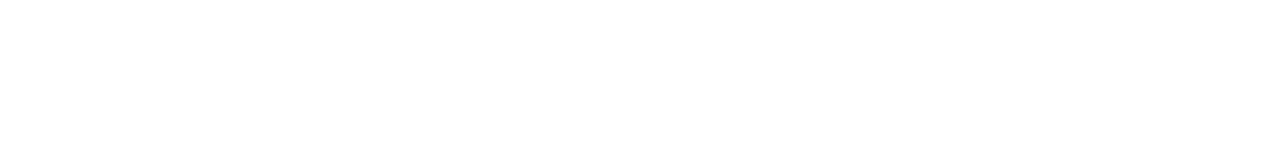
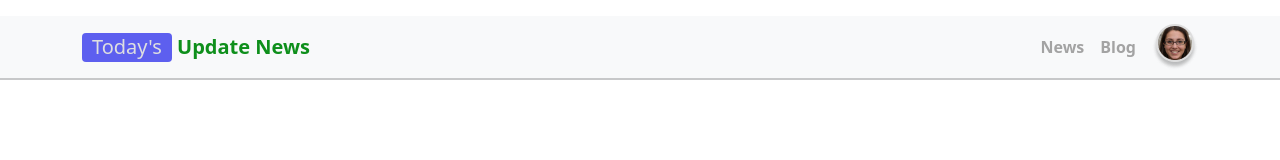
Before and after one commit to skmamunkhan072/b6-news_portal_assignment_skmamunkhan072, a plain HTML site: page index.html in a window 1280 px wide. Drawn offline with nearby package versions, Linux system fonts and the light colour scheme.

Commit message:
header all add

```diff
--- a/index.html
+++ b/index.html
@@ -29,6 +29,49 @@
     <!-- main css link Ends hear   -->
   </head>
   <body>
+    <!-- header starts hear  -->
+    <header id="web-header">
+      <!-- navbar starts hear  -->
+      <nav class="navbar navbar-expand-lg bg-light mt-3">
+        <div class="container">
+          <a class="navbar-brand" href="#"
+            ><span>Today's</span> <strong class=""> Update News</strong></a
+          >
+          <button
+            class="navbar-toggler"
+            type="button"
+            data-bs-toggle="collapse"
+            data-bs-target="#navbarSupportedContent"
+            aria-controls="navbarSupportedContent"
+            aria-expanded="false"
+            aria-label="Toggle navigation"
+          >
+            <span class="navbar-toggler-icon"></span>
+          </button>
+          <div
+            class="navbar-list-container collapse navbar-collapse"
+            id="navbarSupportedContent"
+          >
+            <ul class="navbar-nav mb-2 mb-lg-0 ms-auto">
+              <li class="nav-item">News</li>
+              <li
+                class="nav-item"
+                data-bs-toggle="modal"
+                data-bs-target="#blog-modal-bodey"
+              >
+                Blog
+              </li>
+            </ul>
+            <div class="navbar-imgLogo-wraper">
+              <img src="img/Avatar.png" alt="" />
+            </div>
+          </div>
+        </div>
+      </nav>
+      <hr />
+      <!-- navbar Ends  hear  -->
+    </header>
+    <!-- header Ends  hear  -->
     <!-- All script link  -->
     <script src="main-js/utilite.js"></script>
     <script src="main-js/main.js"></script>
```
